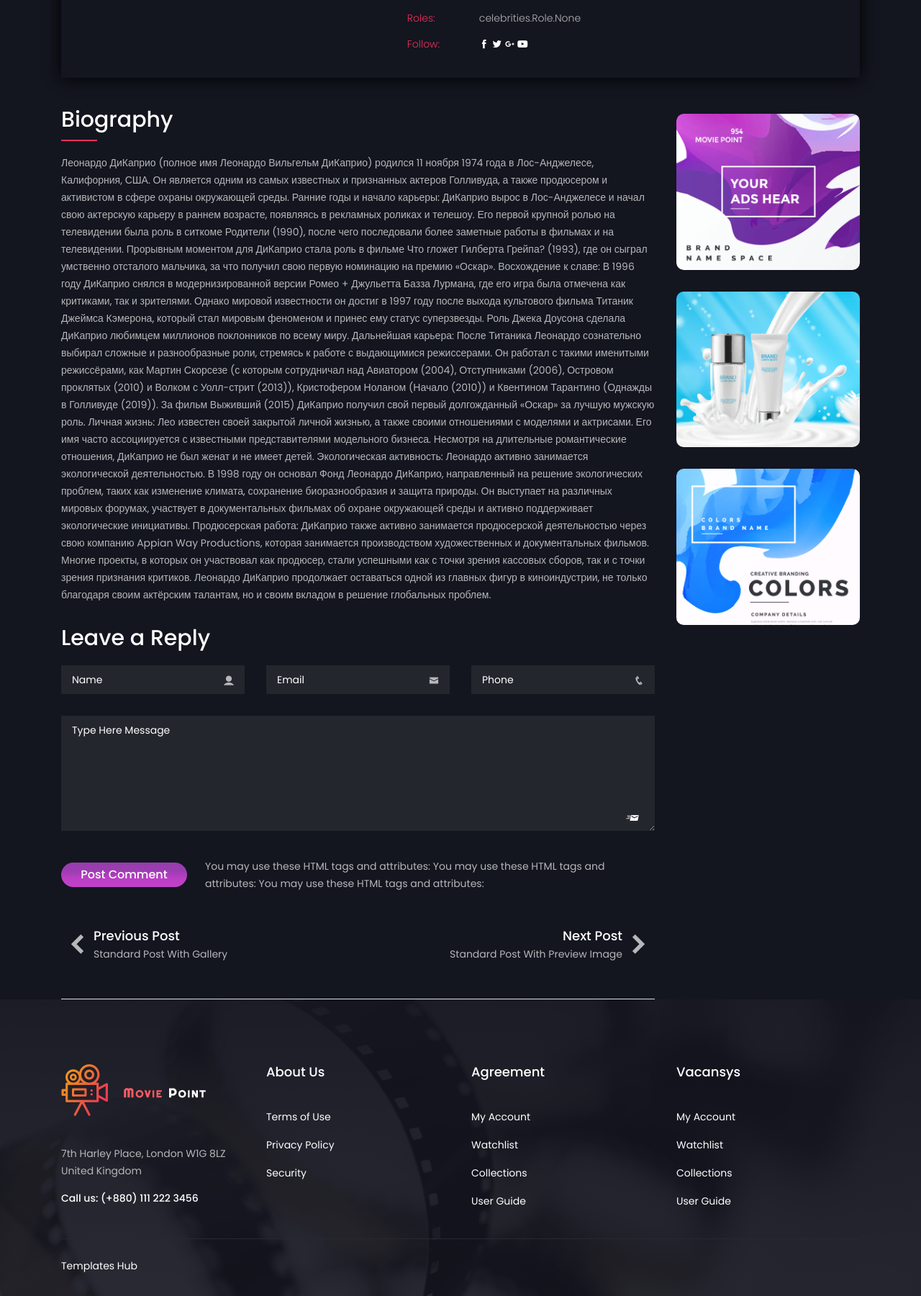
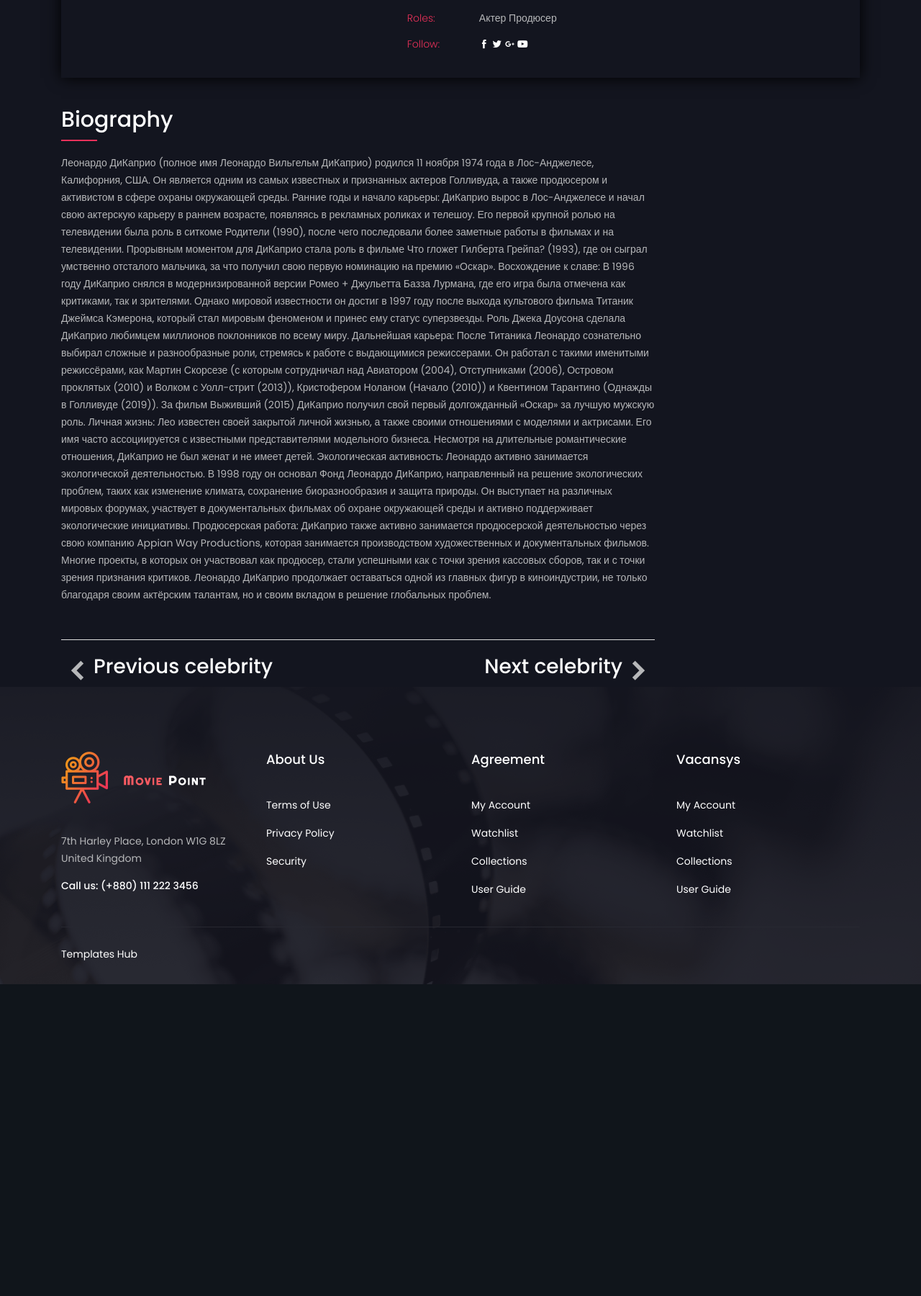
Before and after one commit to LangaMad/cinema_project, a Django app: page /celebrities/celebrity_detail/2/ in a window 1280 px wide. Shown: the part 978-2778 px from the top of the page at 72% size. After the commit the page ends 2345 px from the top, so only its background shows below. Run offline with Django 5.2, Linux system fonts and the light colour scheme; data comes from the database, SQL or seed files in the repository; parts of the project's set-up code (start-up, migrations or seed data) failed here and were passed over; some libraries are stand-ins or nearby versions; some web fonts are replaced.

Commit message:
update celebrity list

```diff
--- a/cinema/apps/celebrities/views.py
+++ b/cinema/apps/celebrities/views.py
@@ -1,3 +1,4 @@
+from django.core.paginator import Paginator
 from django.shortcuts import render
 from lib2to3.fixes.fix_input import context
 from django.shortcuts import render, redirect
@@ -13,6 +14,19 @@ class CelebrityListView(ListView):
     template_name = 'pages/celebrity_list.html'
     context_object_name = 'celebrities'
     queryset = Celebrity.objects.all() # одно и тож
+    paginate_by = 2
+
+    def get_queryset(self): #Поисковик
+        search_text = self.request.GET.get('query')
+        if search_text is None:
+            return Celebrity.objects.all()
+        q = self.model.objects.filter(
+            Q(first_name__icontains = search_text) | # and - |
+            Q(surname__icontains=search_text) |
+            Q(country__icontains=search_text) |
+            Q(role__icontains=search_text)
+        )
+        return q
 
     # def get_queryset(self): #Поисковик
     #     search_text = self.request.GET.get('query')
@@ -35,6 +49,14 @@ class CelebrityDetailView(DetailView):
     model = Celebrity
     template_name = 'pages/celebrity.html'
     context_object_name = 'celebrity'
+    queryset = Celebrity.objects.all()
+    paginate_by = 2
+
+    def get_context_data(self, **kwargs):
+        context = super().get_context_data(**kwargs)
+        context['previous_celebrity'] = Celebrity.objects.filter(id__lt=self.object.id).order_by('-id').first()
+        context['next_celebrity'] = Celebrity.objects.filter(id__gt=self.object.id).order_by('id').first()
+        return context
 
 
 #     def post(self, request, *args, **kwargs):
@@ -70,11 +92,11 @@ class CelebrityDetailView(DetailView):
 #     # def get_queryset(self):
 #     #     return Post.objects.filter(category__slug = self.kwargs['slug'])
 #
-#     def get_context_data(self, **kwargs):
-#         context = super().get_context_data(**kwargs)
-#         context['category_post'] = Celebrity.objects.filter(
-#             slug = self.kwargs['slug']
-#         )
-#         context['form'] = SearchForm()
-#         context['categories'] = Celebrity.objects.all()
-#         return context
+    # def get_context_data(self, **kwargs):
+        # context = super().get_context_data(**kwargs)
+        # context['category_post'] = Celebrity.objects.filter(
+        #      slug = self.kwargs['slug']
+        # )
+        # context['form'] = SearchForm()
+        #  context['categories'] = Celebrity.objects.all()
+        #     return context
--- a/cinema/apps/film/urls.py
+++ b/cinema/apps/film/urls.py
@@ -5,4 +5,5 @@ from .views import *
 urlpatterns = [
     path('film_list/', FilmListView.as_view(), name='film_list'),
     path('film_details/<int:pk>/', FilmDetailView.as_view(), name='film_details'),
+    # path('film_details/<int:pk>/', FilmDetailView.as_view(), name='film_details'),
 ]
--- a/cinema/templates/base.html
+++ b/cinema/templates/base.html
@@ -52,10 +52,10 @@
 						<form action="#">
 							<select>
 								<option value="Movies">Movies</option>
-								<option value="Movies">Movies</option>
+								<option value='{% url "celebrity_list" %}' >Celebrities</option>
 								<option value="Movies">Movies</option>
 							</select>
-							<input type="text"/>
+							<input type="text" method = "get" action = '{% url "celebrity_list" %}'>
 							<button><i class="icofont icofont-search"></i></button>
 						</form>
 						<ul>
@@ -69,7 +69,7 @@
                             <ul id="primary-menu">
                                 <li><a class="active" href="{%url 'home' %}">Home</a></li>
                                 <li><a href="movies.html">Movies</a></li>
-                                <li><a href="celebrities.html">CelebritiesList</a></li>
+                                <li><a href="{% url 'celebrity_list' %}" title="">Celebrities List</a></li>
                                 <li><a href="top-movies.html">Top Movies</a></li>
                                 <li><a href="blog.html">News</a></li>
 								<li><a href="#">Pages <i class="icofont icofont-simple-down"></i></a>
--- a/cinema/templates/pages/celebrity.html
+++ b/cinema/templates/pages/celebrity.html
@@ -77,15 +77,24 @@
 											Alive:
 										</div>
 										<div class="transformers-right">
-											{{ celebrity.is_alive }}
+
+											{% if celebrity.is_alive %}
+											Да
+											{% else %}
+											Нет
+											{% endif %}
+
 										</div>
+
 									</li>
 									<li>
 										<div class="transformers-left">
 											Roles:
 										</div>
 										<div class="transformers-right">
-											{{ celebrity.role }}
+											{% for rol in celebrity.role.all %}
+												{{ rol.name }}
+											{% endfor %}
 										</div>
 									</li>
 									<li>
@@ -116,72 +125,34 @@
 								<h2>Biography</h2>
 								<p>{{ celebrity.biography }}</p>
 							</div>
-							<div class="details-reply">
-								<h2>Leave a Reply</h2>
-								<form action="#">
-									<div class="row">
-										<div class="col-lg-4">
-											<div class="select-container">
-												<input type="text" placeholder="Name"/>
-												<i class="icofont icofont-ui-user"></i>
 						</div>
-										</div>
-										<div class="col-lg-4">
-											<div class="select-container">
-												<input type="text" placeholder="Email"/>
-												<i class="icofont icofont-envelope"></i>
-											</div>
-										</div>
-										<div class="col-lg-4">
-											<div class="select-container">
-												<input type="text" placeholder="Phone"/>
-												<i class="icofont icofont-phone"></i>
-											</div>
-										</div>
-										<div class="col-lg-12">
-											<div class="textarea-container">
-												<textarea placeholder="Type Here Message"></textarea>
-												<button><i class="icofont icofont-send-mail"></i></button>
-											</div>
-										</div>
-									</div>
-								</form>
-							</div>
-							<div class="details-comment">
-								<a class="theme-btn theme-btn2" href="#">Post Comment</a>
-								<p>You may use these HTML tags and attributes: You may use these HTML tags and attributes: You may use these HTML tags and attributes: </p>
-							</div>
-							<div class="details-thumb">
+						<div class="details-thumb {% if not next_celebrity %}hidden{% endif %}">
                 <div class="details-thumb-prev">
                   <div class="thumb-icon">
+                    {% if previous_celebrity %}
                     <i class="icofont icofont-simple-left"></i>
                   </div>
                   <div class="thumb-text">
-										<h4>Previous Post</h4>
-										<p>Standard Post With Gallery</p>
+                      <a href="{% url 'celebrity_detail' previous_celebrity.id %}"><h3>Previous celebrity</h3></a>
+                    {% endif %}
                   </div>
                 </div>
-								<div class="details-thumb-next">
+                <div class="details-thumb-next {% if not next_celebrity %}hidden{% endif %}">
                   <div class="thumb-text">
-										<h4>Next Post</h4>
-										<p>Standard Post With Preview Image</p>
+                    {% if next_celebrity %}
+                      <a href="{% url 'celebrity_detail' next_celebrity.id %}"><h3>Next celebrity</h3></a>
                   </div>
                   <div class="thumb-icon">
                     <i class="icofont icofont-simple-right"></i>
                   </div>
+                  {% endif %}
 				</div>
 	</div>
-						</div>
-					</div>
-					<div class="col-lg-3 text-center text-lg-left">
-					    <div class="portfolio-sidebar">
-							<img src="assets/img/sidebar/sidebar1.png" alt="sidebar" />
-							<img src="assets/img/sidebar/sidebar2.png" alt="sidebar" />
-							<img src="assets/img/sidebar/sidebar4.png" alt="sidebar" />
-						</div>
+
 					</div>
 				</div>
 			</div>
 		</section><!-- details area end -->
 
+
 {% endblock %}
--- a/cinema/templates/pages/film_details.html
+++ b/cinema/templates/pages/film_details.html
@@ -194,7 +194,7 @@
                     <div class="col-md-9">
 						<div class="video-area">
 							<img src="{{ film.film_poster.url }}" alt="video" >
-							<a href="{{ film.film.url }}" class="popup-youtube">
+							<a href="{{ film.films.url }}" class="popup-youtube">
 								<i class="icofont icofont-ui-play"></i>
 							</a>
 							<div class="video-text">
```
Also changed, not shown: cinema/templates/pages/celebrity_list.html (+46 -21 lines), cinema/apps/celebrities/models.py (line endings or trailing spaces). Lines whose indentation alone changed are shown as unchanged.
